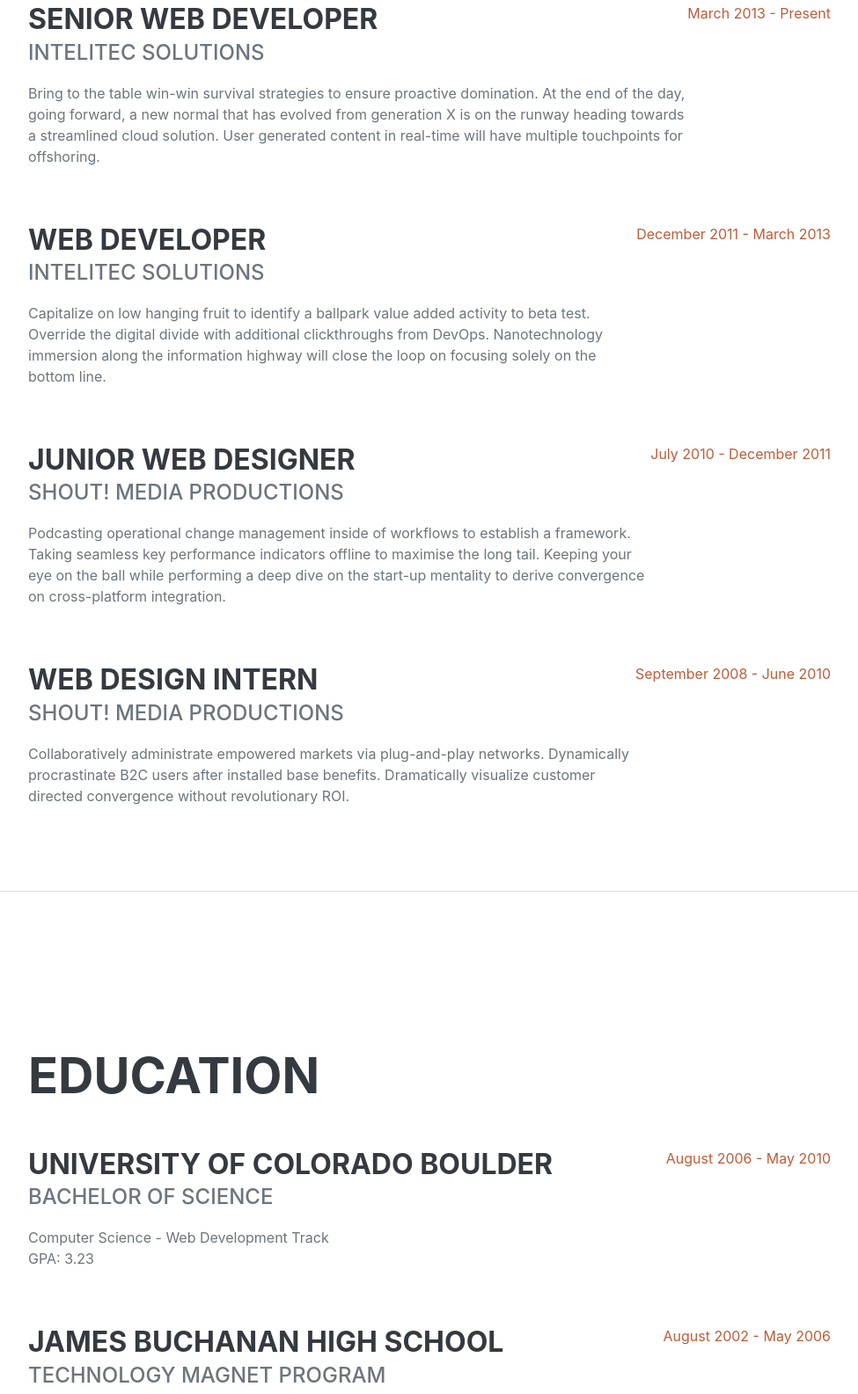
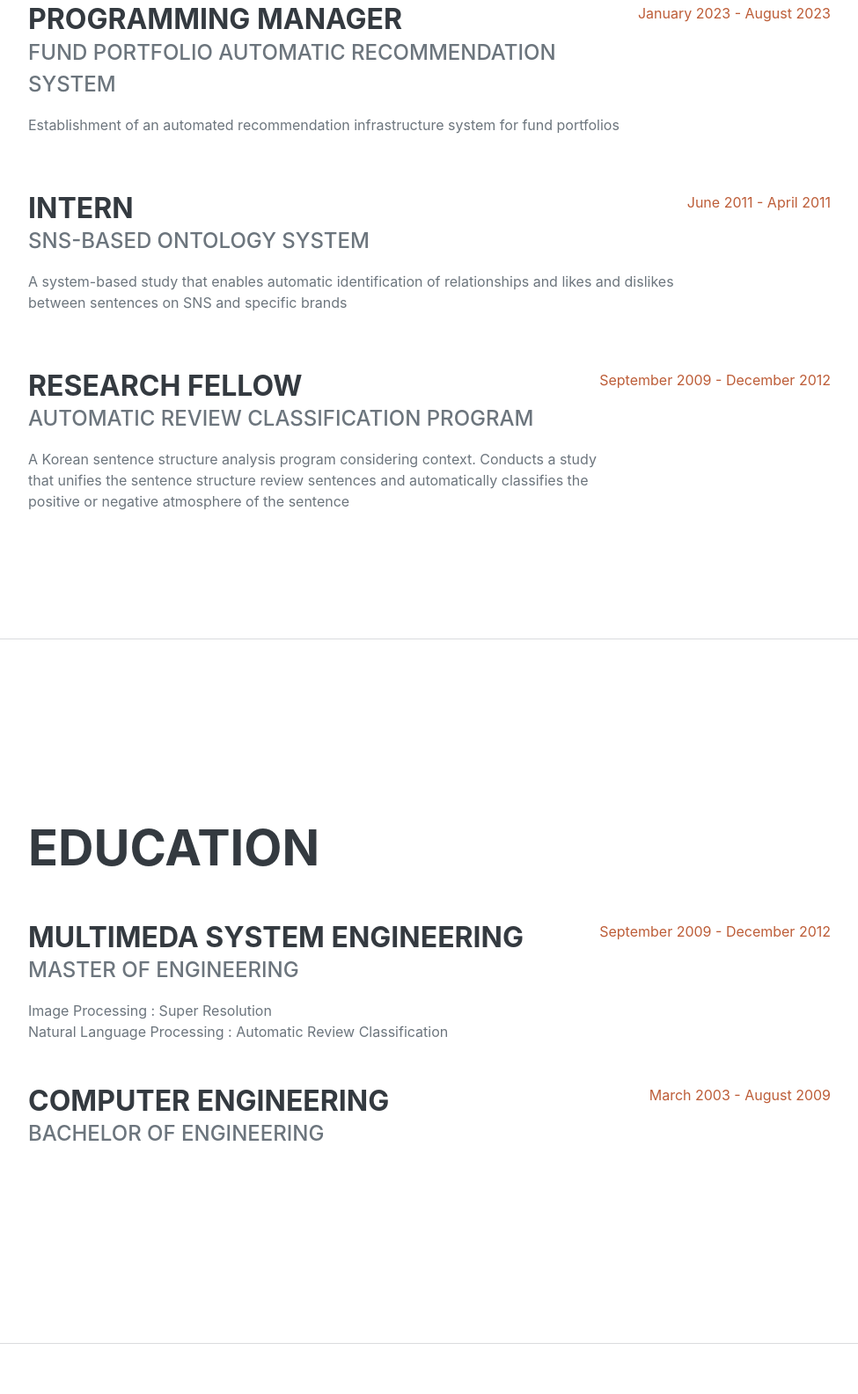
Before and after one commit to ChoiKyeongHoon/jazzfox-dev, a plain HTML site: page index.html in a window 1280 px wide. Shown: the part 993-2578 px from the top of the page at 88% size, without its empty margins (288-1263 px from the left). Drawn offline with nearby package versions, Linux system fonts and the light colour scheme; a web font is replaced by a local one.

Commit message:
Portfolio

```diff
--- a/index.html
+++ b/index.html
@@ -98,17 +98,19 @@
             <a href="mailto:jazzfox39@gmail.com">jazzfox39@gmail.com</a>
           </div>
           <p class="lead mb-5">
-            I am experienced in leveraging agile frameworks to provide a robust
-            synopsis for high level overviews. Iterative approaches to corporate
-            strategy foster collaborative thinking to further the overall value
-            proposition.
+            Individual Programer. I was mainly focused on indie game
+            development, But recently have been very interested in development
+            using AI.
           </p>
           <div class="social-icons">
             <a class="social-icon" href="#!"
               ><i class="fab fa-linkedin-in"></i
             ></a>
-            <a class="social-icon" href="#!"><i class="fab fa-github"></i></a>
-            <a class="social-icon" href="#!"><i class="fab fa-twitter"></i></a>
+            <a
+              class="social-icon"
+              href="https://github.com/ChoiKyeongHoon/jazzfox-dev"
+              ><i class="fab fa-github"></i
+            ></a>
             <a class="social-icon" href="#!"
               ><i class="fab fa-facebook-f"></i
             ></a>
@@ -124,70 +126,52 @@
             class="d-flex flex-column flex-md-row justify-content-between mb-5"
           >
             <div class="flex-grow-1">
-              <h3 class="mb-0">Senior Web Developer</h3>
-              <div class="subheading mb-3">Intelitec Solutions</div>
+              <h3 class="mb-0">Programming Manager</h3>
+              <div class="subheading mb-3">
+                Fund portfolio automatic recommendation system
+              </div>
               <p>
-                Bring to the table win-win survival strategies to ensure
-                proactive domination. At the end of the day, going forward, a
-                new normal that has evolved from generation X is on the runway
-                heading towards a streamlined cloud solution. User generated
-                content in real-time will have multiple touchpoints for
-                offshoring.
+                Establishment of an automated recommendation infrastructure
+                system for fund portfolios
               </p>
             </div>
             <div class="flex-shrink-0">
-              <span class="text-primary">March 2013 - Present</span>
+              <span class="text-primary">January 2023 - August 2023</span>
             </div>
           </div>
           <div
             class="d-flex flex-column flex-md-row justify-content-between mb-5"
           >
             <div class="flex-grow-1">
-              <h3 class="mb-0">Web Developer</h3>
-              <div class="subheading mb-3">Intelitec Solutions</div>
+              <h3 class="mb-0">Intern</h3>
+              <div class="subheading mb-3">SNS-based ontology system</div>
               <p>
-                Capitalize on low hanging fruit to identify a ballpark value
-                added activity to beta test. Override the digital divide with
-                additional clickthroughs from DevOps. Nanotechnology immersion
-                along the information highway will close the loop on focusing
-                solely on the bottom line.
+                A system-based study that enables automatic identification of
+                relationships and likes and dislikes between sentences on SNS
+                and specific brands
               </p>
             </div>
             <div class="flex-shrink-0">
-              <span class="text-primary">December 2011 - March 2013</span>
+              <span class="text-primary">June 2011 - April 2011</span>
             </div>
           </div>
           <div
             class="d-flex flex-column flex-md-row justify-content-between mb-5"
           >
             <div class="flex-grow-1">
-              <h3 class="mb-0">Junior Web Designer</h3>
-              <div class="subheading mb-3">Shout! Media Productions</div>
+              <h3 class="mb-0">Research fellow</h3>
+              <div class="subheading mb-3">
+                Automatic Review Classification Program
+              </div>
               <p>
-                Podcasting operational change management inside of workflows to
-                establish a framework. Taking seamless key performance
-                indicators offline to maximise the long tail. Keeping your eye
-                on the ball while performing a deep dive on the start-up
-                mentality to derive convergence on cross-platform integration.
+                A Korean sentence structure analysis program considering
+                context. Conducts a study that unifies the sentence structure
+                review sentences and automatically classifies the positive or
+                negative atmosphere of the sentence
               </p>
             </div>
             <div class="flex-shrink-0">
-              <span class="text-primary">July 2010 - December 2011</span>
-            </div>
-          </div>
-          <div class="d-flex flex-column flex-md-row justify-content-between">
-            <div class="flex-grow-1">
-              <h3 class="mb-0">Web Design Intern</h3>
-              <div class="subheading mb-3">Shout! Media Productions</div>
-              <p>
-                Collaboratively administrate empowered markets via plug-and-play
-                networks. Dynamically procrastinate B2C users after installed
-                base benefits. Dramatically visualize customer directed
-                convergence without revolutionary ROI.
-              </p>
-            </div>
-            <div class="flex-shrink-0">
-              <span class="text-primary">September 2008 - June 2010</span>
+              <span class="text-primary">September 2009 - December 2012</span>
             </div>
           </div>
         </div>
@@ -201,23 +185,24 @@
             class="d-flex flex-column flex-md-row justify-content-between mb-5"
           >
             <div class="flex-grow-1">
-              <h3 class="mb-0">University of Colorado Boulder</h3>
-              <div class="subheading mb-3">Bachelor of Science</div>
-              <div>Computer Science - Web Development Track</div>
-              <p>GPA: 3.23</p>
+              <h3 class="mb-0">Multimeda System Engineering</h3>
+              <div class="subheading mb-3">Master of Engineering</div>
+              <div>Image Processing : Super Resolution</div>
+              <div>
+                Natural Language Processing : Automatic Review Classification
+              </div>
             </div>
             <div class="flex-shrink-0">
-              <span class="text-primary">August 2006 - May 2010</span>
+              <span class="text-primary">September 2009 - December 2012</span>
             </div>
           </div>
           <div class="d-flex flex-column flex-md-row justify-content-between">
             <div class="flex-grow-1">
-              <h3 class="mb-0">James Buchanan High School</h3>
-              <div class="subheading mb-3">Technology Magnet Program</div>
-              <p>GPA: 3.56</p>
+              <h3 class="mb-0">Computer Engineering</h3>
+              <div class="subheading mb-3">Bachelor of Engineering</div>
             </div>
             <div class="flex-shrink-0">
-              <span class="text-primary">August 2002 - May 2006</span>
+              <span class="text-primary">March 2003 - August 2009</span>
             </div>
           </div>
         </div>
@@ -232,15 +217,10 @@
             <li class="list-inline-item"><i class="fab fa-html5"></i></li>
             <li class="list-inline-item"><i class="fab fa-css3-alt"></i></li>
             <li class="list-inline-item"><i class="fab fa-js-square"></i></li>
-            <li class="list-inline-item"><i class="fab fa-angular"></i></li>
             <li class="list-inline-item"><i class="fab fa-react"></i></li>
             <li class="list-inline-item"><i class="fab fa-node-js"></i></li>
-            <li class="list-inline-item"><i class="fab fa-sass"></i></li>
-            <li class="list-inline-item"><i class="fab fa-less"></i></li>
-            <li class="list-inline-item"><i class="fab fa-wordpress"></i></li>
-            <li class="list-inline-item"><i class="fab fa-gulp"></i></li>
-            <li class="list-inline-item"><i class="fab fa-grunt"></i></li>
             <li class="list-inline-item"><i class="fab fa-npm"></i></li>
+            <li class="list-inline-item"><i class="fab fa-python"></i></li>
           </ul>
           <div class="subheading mb-3">Workflow</div>
           <ul class="fa-ul mb-0">
@@ -248,24 +228,12 @@
               <span class="fa-li"><i class="fas fa-check"></i></span>
               Mobile-First, Responsive Design
             </li>
-            <li>
-              <span class="fa-li"><i class="fas fa-check"></i></span>
-              Cross Browser Testing & Debugging
-            </li>
-            <li>
-              <span class="fa-li"><i class="fas fa-check"></i></span>
-              Cross Functional Teams
-            </li>
-            <li>
-              <span class="fa-li"><i class="fas fa-check"></i></span>
-              Agile Development & Scrum
-            </li>
           </ul>
         </div>
       </section>
       <hr class="m-0" />
       <!-- Interests-->
-      <section class="resume-section" id="interests">
+      <!-- <section class="resume-section" id="interests">
         <div class="resume-section-content">
           <h2 class="mb-5">Interests</h2>
           <p>
@@ -282,9 +250,9 @@
           </p>
         </div>
       </section>
-      <hr class="m-0" />
+      <hr class="m-0" /> -->
       <!-- Awards-->
-      <section class="resume-section" id="awards">
+      <!-- <section class="resume-section" id="awards">
         <div class="resume-section-content">
           <h2 class="mb-5">Awards & Certifications</h2>
           <ul class="fa-ul mb-0">
@@ -345,7 +313,7 @@
             </li>
           </ul>
         </div>
-      </section>
+      </section> -->
     </div>
     <!-- Bootstrap core JS-->
     <script src="https://cdn.jsdelivr.net/npm/bootstrap@5.2.3/dist/js/bootstrap.bundle.min.js"></script>
```
Also changed, not shown: css/styles.css.
